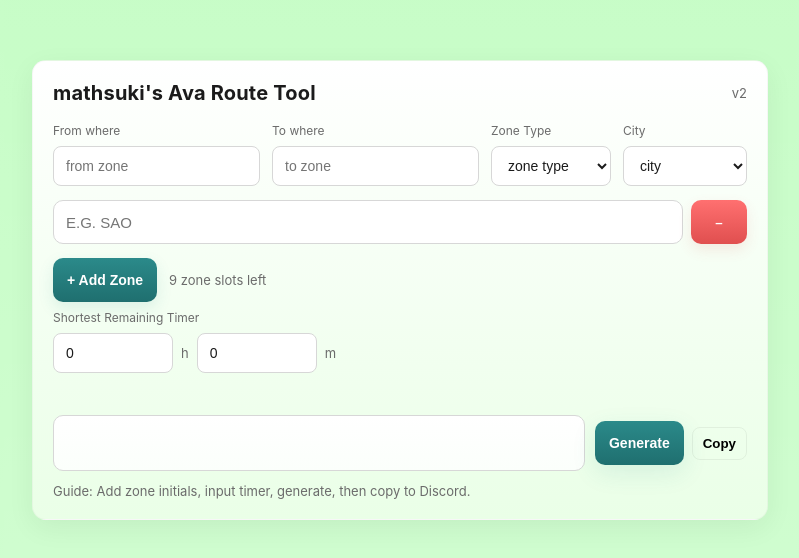
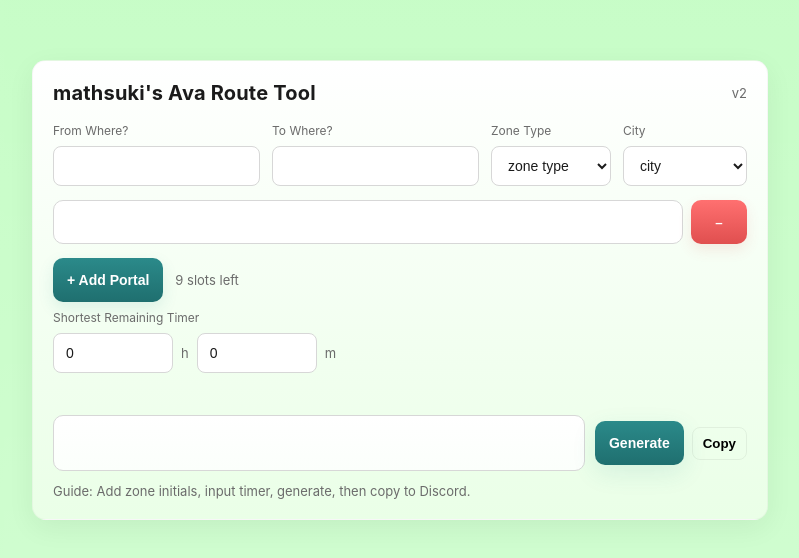
Before and after one commit to mathsuki-saplings/mathsuki_GENERAL_AVA_ROAD_ROUTE_FORMATTER, a plain HTML site: page index.html in a window 1280 px wide. Shown: the part 110-668 px from the top of the page, without its empty margins (240-1039 px from the left). Drawn offline with Linux system fonts and the light colour scheme.

Commit message:
Update index.html

```diff
--- a/index.html
+++ b/index.html
@@ -324,13 +324,13 @@
 
     <div class="controls" style="margin-top:12px;">
       <div class="col" style="min-width:180px;">
-        <label class="small" for="fromwhere">From where</label>
-        <input id="fromwhere" type="text" placeholder="from zone" aria-label="From where" />
+        <label class="small" for="fromwhere">From Where?</label>
+        <input id="fromwhere" type="text" placeholder="" aria-label="From where" />
       </div>
 
       <div class="col" style="min-width:180px;">
-        <label class="small" for="towhere">To where</label>
-        <input id="towhere" type="text" placeholder="to zone" aria-label="To where" />
+        <label class="small" for="towhere">To Where?</label>
+        <input id="towhere" type="text" placeholder="" aria-label="To where" />
       </div>
 
       <div class="col">
@@ -338,7 +338,7 @@
         <select id="zonetype" aria-label="Zone type">
           <option value="">zone type</option>
           <option value="Outlands">Outlands</option>
-          <option value="Royal City">Royal City</option>
+          <option value="Royal">Royal</option>
         </select>
       </div>
 
@@ -359,7 +359,7 @@
     <div id="zones-container" aria-live="polite"></div>
 
     <div class="add-zone-row">
-      <button id="add-zone" class="btn" aria-label="Add zone">+ Add Zone</button>
+      <button id="add-zone" class="btn" aria-label="Add zone">+ Add Portal</button>
       <div class="add-note" id="add-note">Up to 10 zones</div>
     </div>
 
@@ -410,7 +410,7 @@
       function updateAddNote() {
         const slotsLeft = Math.max(0, maxZones - zoneCount);
         addNoteEl.textContent = slotsLeft > 0
-          ? `${slotsLeft} zone slot${slotsLeft === 1 ? '' : 's'} left`
+          ? `${slotsLeft}  slot${slotsLeft === 1 ? '' : 's'} left`
           : 'Up to 10 zones';
       }
 
@@ -438,7 +438,7 @@
         row.dataset.index = i;
 
         row.innerHTML = `
-          <input id="zone${i}-name" type="text" placeholder="e.g. SAO" aria-label="Zone ${i} initials">
+          <input id="zone${i}-name" type="text" placeholder="" aria-label="Zone ${i} initials">
           <button class="remove-btn" title="Remove zone" aria-label="Remove zone ${i}">–</button>
         `;
 
```
